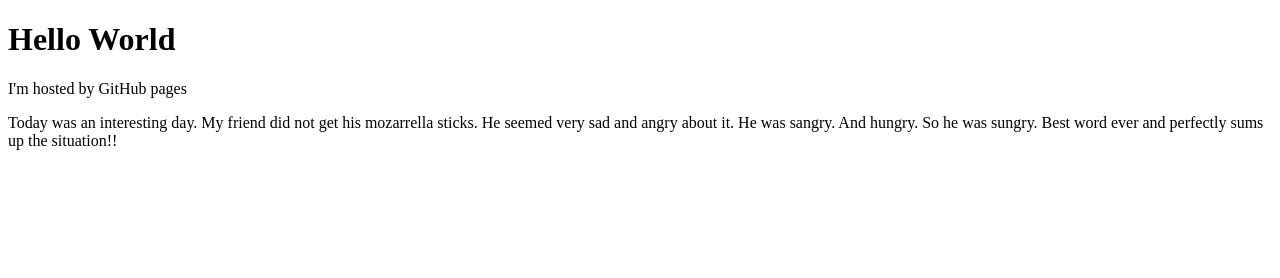
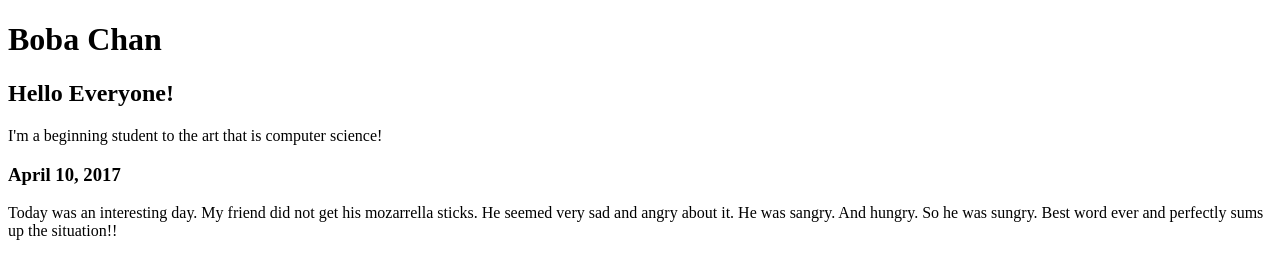
Before and after one commit to BobaChan/BobaChan.github.io, a plain HTML site: page index.html in a window 1280 px wide. Drawn offline with Linux system fonts and the light colour scheme.

Commit message:
Update index.html

```diff
--- a/index.html
+++ b/index.html
@@ -1,8 +1,10 @@
 <!DOCTYPE html>
 <html>
 <body>
-<h1>Hello World</h1>
-<p> I'm hosted by GitHub pages </p>
+  <h1> Boba Chan </h1>
+<h2>Hello Everyone!</h2>
+<p> I'm a beginning student to the art that is computer science! </p>
+  <h3> April 10, 2017 </h3>
 <p> Today was an interesting day. My friend did not get his mozarrella sticks. He seemed very sad and angry about it. He was sangry. And hungry. So he was sungry. Best word ever and perfectly sums up the situation!! </p>
 </body>
 </html>
```
